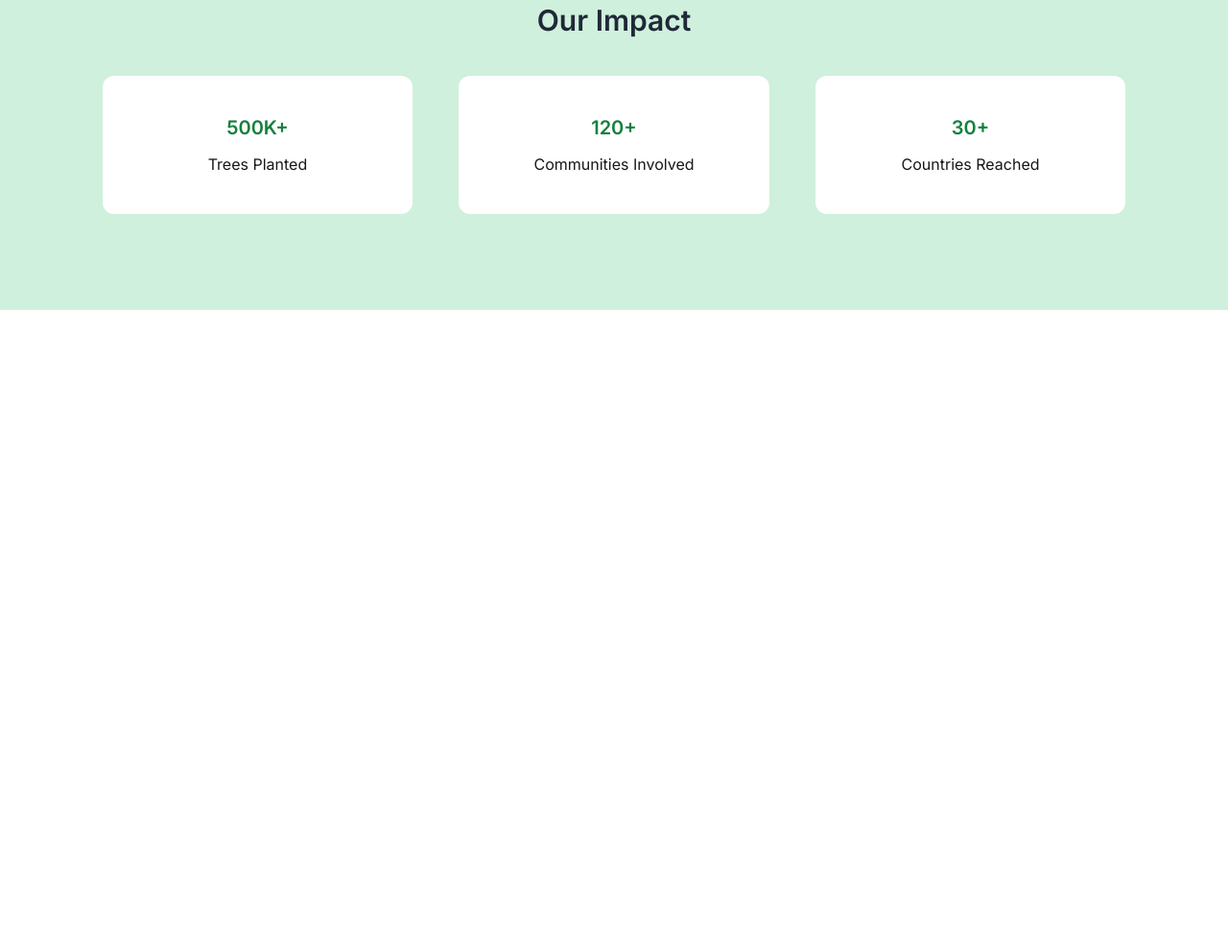
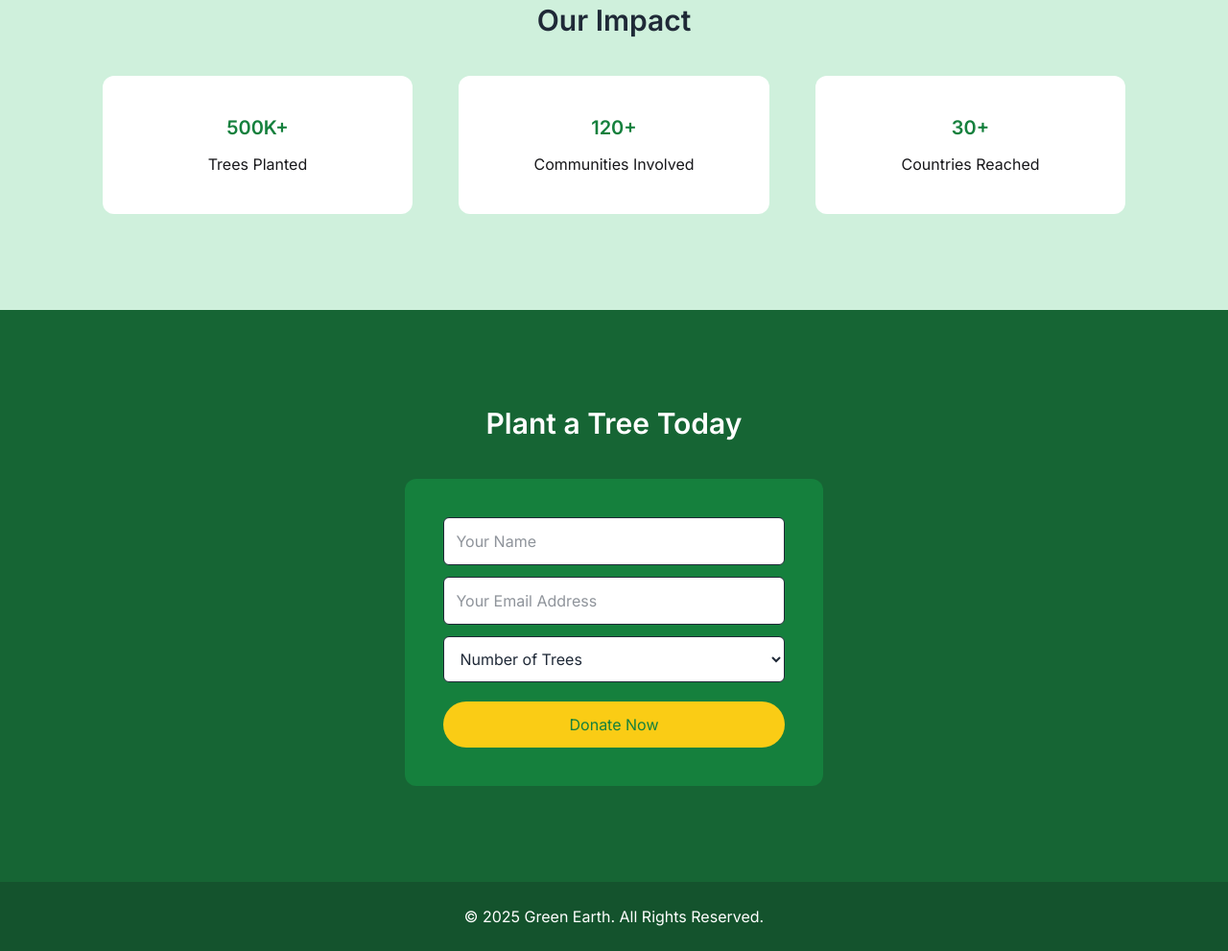
Before and after one commit to rifatfahim/Green_Earth, a plain HTML site: page index.html in a window 1280 px wide. Shown: the part 1776-2767 px from the top of the page at 96% size. Before the commit the page ends 2099 px from the top, so only its background shows below. Drawn offline with nearby package versions, Linux system fonts and the light colour scheme.

Commit message:
Plant a Tree Today Section & Footer added

```diff
--- a/index.html
+++ b/index.html
@@ -163,7 +163,22 @@
             </div>
         </div>
     </section>
+    <section class="bg-[#166534] text-white text-center py-[100px]">
+        <h2 class="text-center font-semibold text-3xl mb-10">Plant a Tree Today</h2>
+        <form class="bg-[#15803D] w-[80%] md:w-[34%] mx-auto p-10 space-y-[12px] rounded-xl">
+            <input class="w-full p-3 rounded-md bg-white text-[#1F2937]" type="text" placeholder="Your Name"><br>
+            <input class="w-full p-3 rounded-md bg-white text-[#1F2937]" type="text"
+                placeholder="Your Email Address"><br>
+            <select class="w-full p-3 rounded-md bg-white text-[#1F2937]" name="" id="">
+                <option value="">Number of Trees</option>
+            </select>
+            <button class="text-[#15803D] w-full bg-[#FACC15] rounded-[999px] py-3 mt-2">Donate Now</button>
+        </form>
+    </section>
 
+    <footer class="bg-[#14532D] text-center text-white">
+        <p class="py-6">© 2025 Green Earth. All Rights Reserved.</p>
+    </footer>
 </body>
 
 
```
